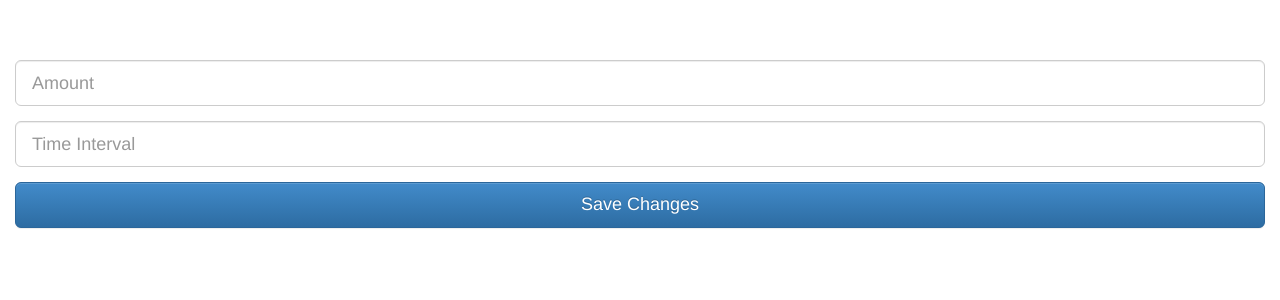
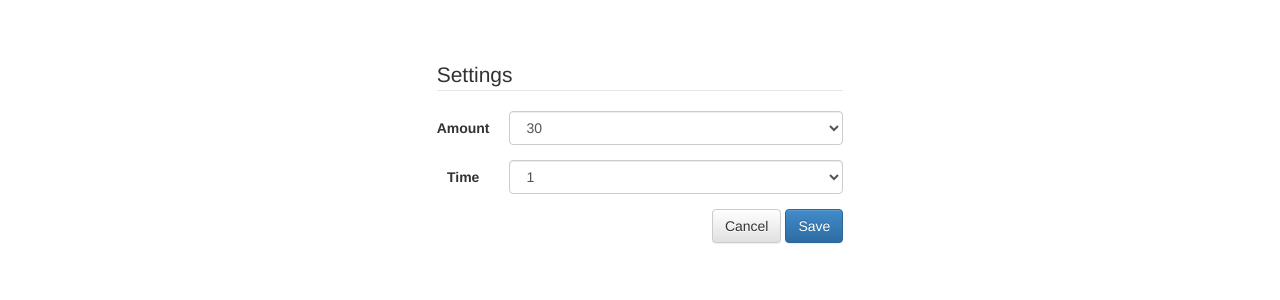
Before and after one commit to surya5/AAFTS, a PHP site: page /settings.php in a window 1280 px wide. Shown: the part 52-352 px from the top of the page. Run offline with PHP 8.4, Linux system fonts and the light colour scheme; the visitor is signed in with stand-in values (Sample User, id 1); tables that the repository leaves empty or names only in its code hold one stand-in row (values such as "Sample post").

Commit message:
settings modified

```diff
--- a/savechanges.php
+++ b/savechanges.php
@@ -3,7 +3,11 @@ include('session.php');
 {
 	$amount1 = (is_numeric($_POST['amount']) ? (int)$_POST['amount'] : $amount);
 	$time1 = (is_numeric($_POST['time']) ? (int)$_POST['time'] : $time);
-	if(isset($_POST['save']))
+	if(isset($_POST['cancel']))
+	{
+		header("Location:profile.php");
+	}
+	else if(isset($_POST['save']))
 	{
 		$query = mysql_query("update donation set amount='$amount1', time='$time1' where username='$naam'");
 		header("Location:donation.php");
--- a/settings.php
+++ b/settings.php
@@ -67,16 +67,86 @@ include("session.php");
         </div>
       </div>
     </nav><br><br>
+    <!-- <div class="container">
+      <div class="row">
+        <div class="col-xs-12 col-sm-12 col-md-6 col-lg-6 col-xs-offset-0 col-sm-offset-0 col-md-offset-3 col-lg-offset-3 toppad" >
+          <div class="panel panel-info">
+            <div class="panel-heading">
+              <h3 class="panel-title"><?php echo $name; ?></h3>
+            </div>
+            <div class="panel-body">
+              <div class="row">
+                <div class="col-md-3 col-lg-3 " align="center"> <img alt="User Pic" src="contact.png" class="img-circle"> </div>
+                <div class=" col-md-9 col-lg-9 ">
                   <form class="col-md-12" method="POST" action="savechanges.php">
                     <div class="form-group">
-            <input type="text" class="form-control input-lg" placeholder="Amount" name="amount">
+                        <label class="col-sm-2 control-label">Amount</label>
+                        <div class="col-sm-10">
+                          <select name="amount" class="form-control">
+                            <option>30</option>
+                            <option>60</option>
+                            <option>100</option>
+                          </select>
+                        </div>
                     </div>
                     <div class="form-group">
-            <input type="text" class="form-control input-lg" placeholder="Time Interval" name="time">
+                        <label class="col-sm-2 control-label">Time</label>
+                        <div class="col-sm-10">
+                          <select name="time" class="form-control">
+                            <option>1</option>
+                            <option>3</option>
+                            <option>6</option>
+                          </select>
+                        </div>
                     </div>
                     <div class="form-group">
                         <button class="btn btn-primary btn-lg btn-block" type="submit" name="save">Save Changes</button>
                     </div>
                 </form>
+                </div>
+              </div>
+            </div>
+          </div>
+        </div>
+      </div>
+    </div> -->
+    <div class="row">
+    <div class="col-md-4 col-md-offset-4">
+      <form class="form-horizontal" role="form" method="POST" action="savechanges.php">
+        <fieldset>
+          <legend>Settings</legend>
+          <div class="form-group">
+            <label class="col-sm-2 control-label" for="textinput">Amount</label>
+            <div class="col-sm-10">
+              <select name="amount" class="form-control">
+                <option>30</option>
+                <option>60</option>
+                <option>100</option>
+              </select>
+            </div>
+          </div>
+          <div class="form-group">
+            <label class="col-sm-2 control-label" for="textinput">Time</label>
+            <div class="col-sm-10">
+              <select name="time" class="form-control">
+                <option>1</option>
+                <option>3</option>
+                <option>6</option>
+              </select>
+            </div>
+          </div>
+
+          <div class="form-group">
+            <div class="col-sm-offset-2 col-sm-10">
+              <div class="pull-right">
+                <button type="submit" class="btn btn-default" name="cancel">Cancel</button>
+                <button type="submit" class="btn btn-primary" name="save">Save</button>
+              </div>
+            </div>
+          </div>
+
+        </fieldset>
+      </form>
+    </div>
 </body>
 </html>
```
Also changed, not shown: Home-Button.png (deleted). Lines whose indentation alone changed are shown as unchanged.
